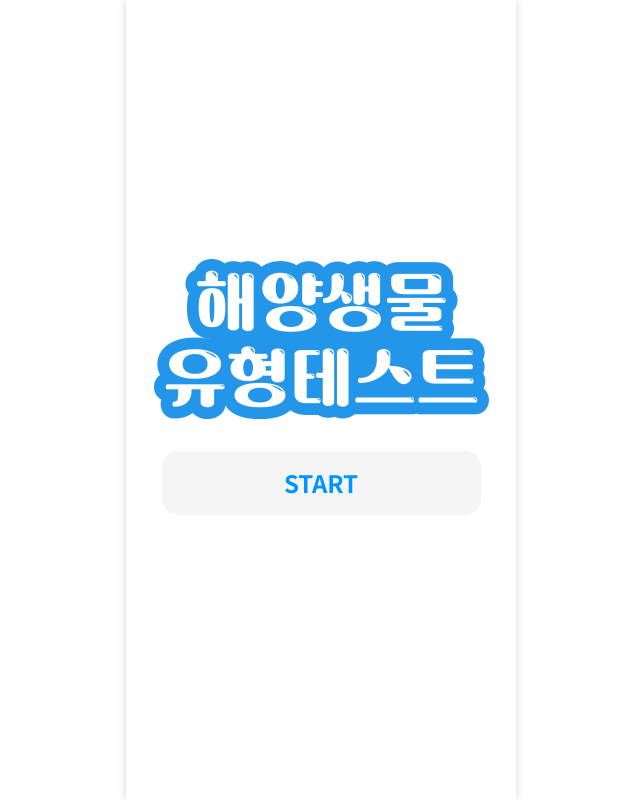
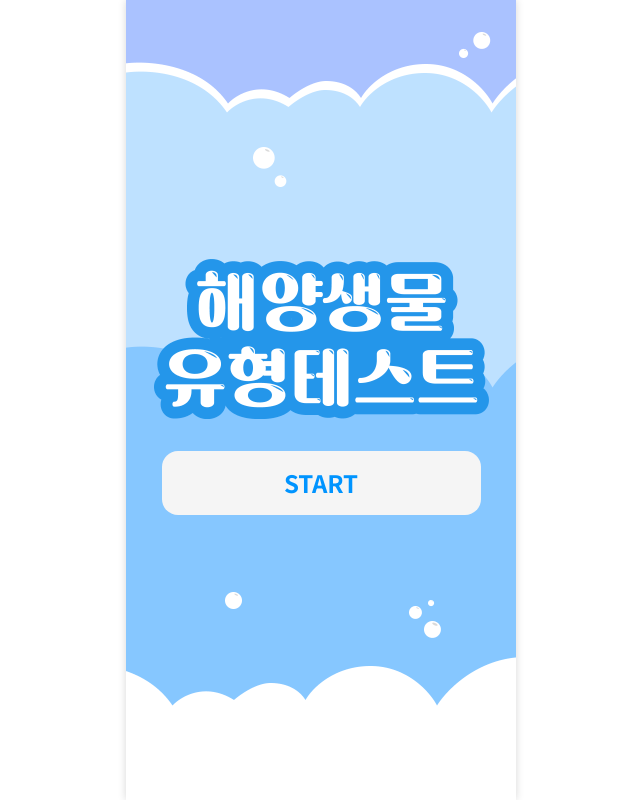
Before and after one commit to youngjun0427/SIDE-PROJECT, a React (Create React App) app in the folder my-app/: page / in a window 1280 px wide. Shown: the whole page, without its empty margins (319-959 px from the left). Built offline with nearby package versions, Linux system fonts and the light colour scheme; a web font is replaced by a local one.

Commit message:
add: home background image 추가

```diff
--- a/my-app/src/components/Home/Home.jsx
+++ b/my-app/src/components/Home/Home.jsx
@@ -3,16 +3,24 @@ import { Link } from 'react-router-dom';
 
 const Home = () => {
   return (
-    <>
-      <LogoImg src="img/test-logo.png" alt="로고" />
-      <Link to="/Options">
-        <StartBtn>START</StartBtn>
-      </Link>
-    </>
+    <HomeSection>
+      <HomeBox>
+        <LogoImg src='img/test-logo.png' alt='로고' />
+        <Link to='/Options'>
+          <StartBtn>START</StartBtn>
+        </Link>
+      </HomeBox>
+    </HomeSection>
   );
 };
 
 export default Home;
+
+const HomeSection = styled.section`
+
+`;
+
+const HomeBox = styled.div``;
 
 const LogoImg = styled.img`
   width: 335px;
--- a/my-app/src/components/styles/MainLayout.jsx
+++ b/my-app/src/components/styles/MainLayout.jsx
@@ -12,6 +12,11 @@ const MainLayout = ({ children }) => {
 export default MainLayout;
 
 const MainContainer = styled.div`
+  background-image: url('img/home-background.png');
+  width: 100vw;
+  height: 100vh;
+  background-size: cover;
+  background-repeat: no-repeat;
   overflow-x: hidden;
   overflow-y: auto;
   position: relative;
@@ -20,7 +25,6 @@ const MainContainer = styled.div`
   min-height: 100vh;
   justify-content: space-between;
   margin: 0 auto;
-  background-color: #ffffff;
   box-shadow: rgb(0 0 0 / 16%) 0px 0px 8px;
 `;
 
```
Also changed, not shown: my-app/public/img/home-background.png (added), my-app/public/img/result-background.png (added).
